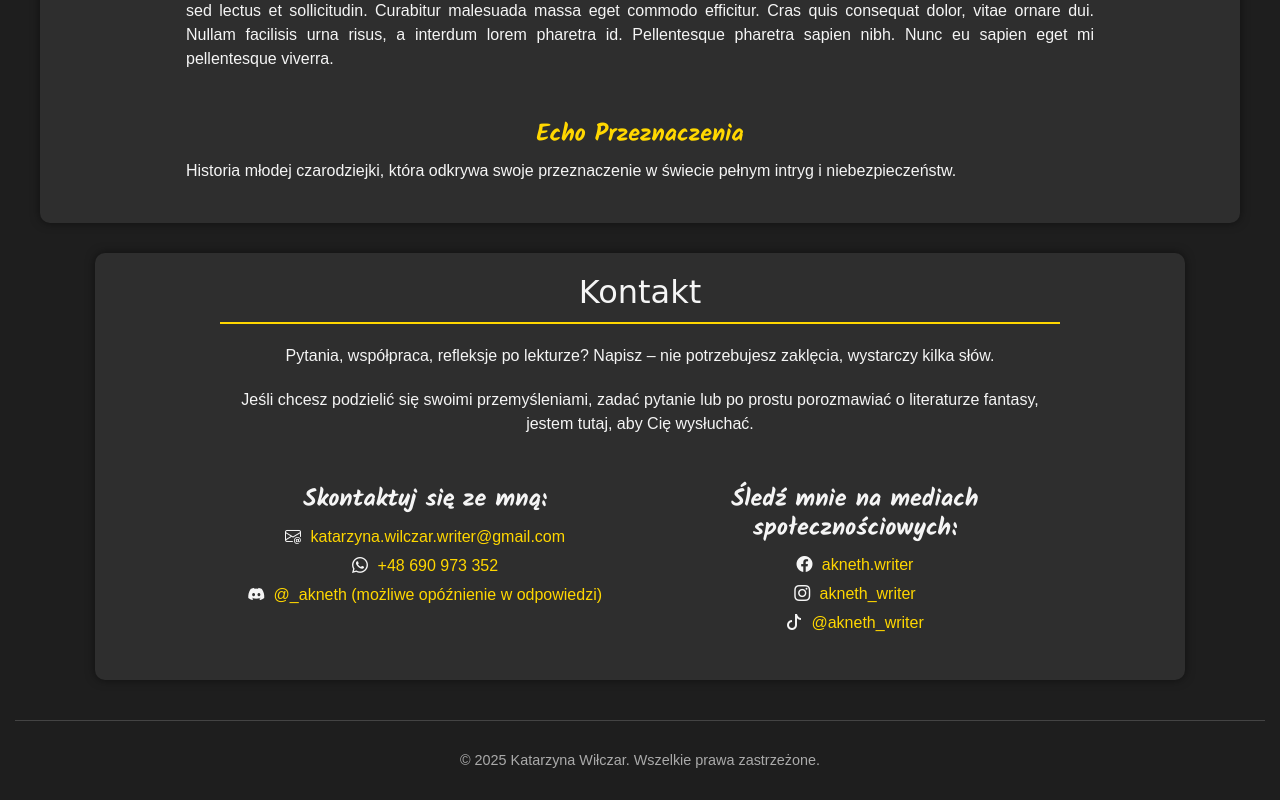
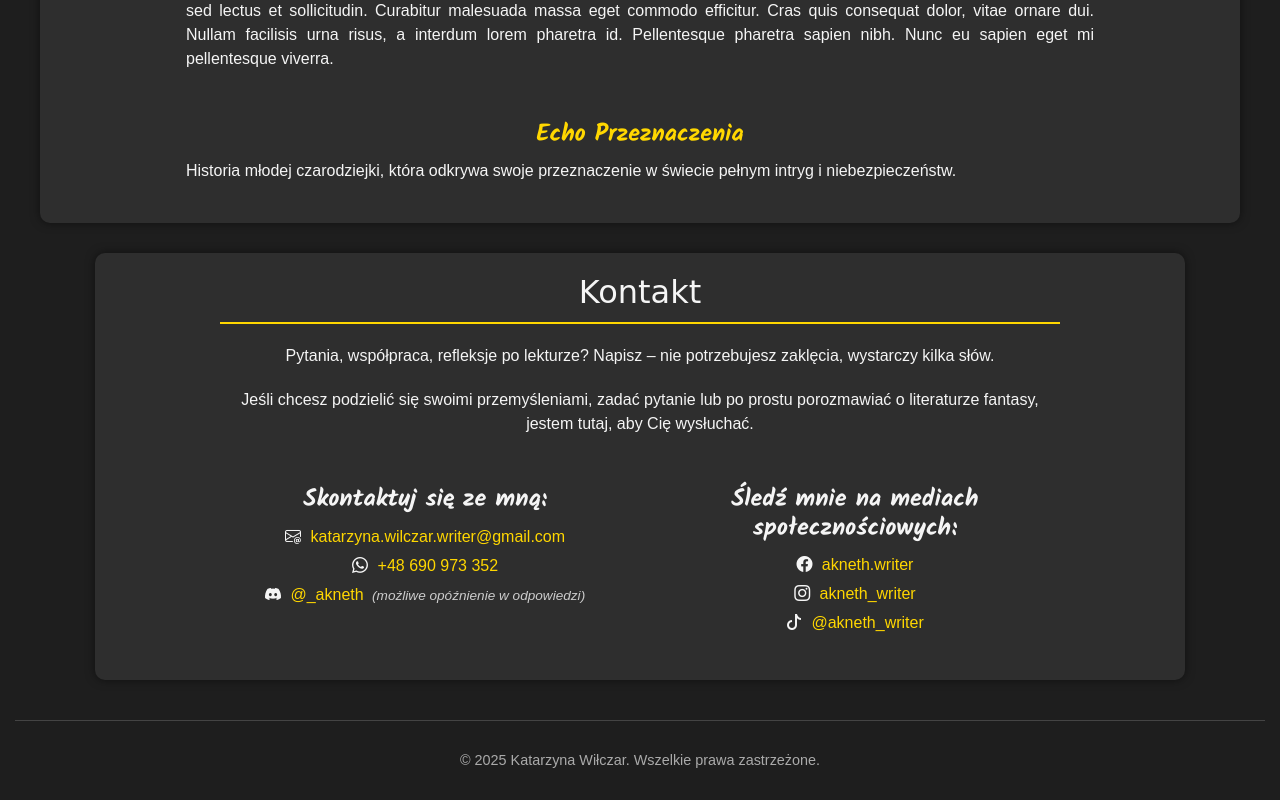
Before and after one commit to reisene/wilczar.writer, a website: page src/index.html in a window 1280 px wide. Shown: the part 1896-2696 px from the top of the page. Drawn offline with nearby package versions, Linux system fonts and the light colour scheme; files that its build step writes are made by us from their sources; files whose address does not match are found by name; a web font is replaced by a local one.

Commit message:
[WIL-10][[WIL-9] Add note styles to contact section links and spans

```diff
--- a/src/scss/_section.scss
+++ b/src/scss/_section.scss
@@ -84,6 +84,15 @@
                     i{
                         margin-right: 5px;
                     }
+
+                    a .note,
+                    span .note {
+                        font-size: 0.85em;
+                        color: #ccc;
+                        margin-left: 4px;
+                        font-style: italic;
+                    }
+
                 }
                 li + li {
                     margin: 5px 0; /* Add space between list items */
```
Also changed, not shown: public_html/css/style.css.
